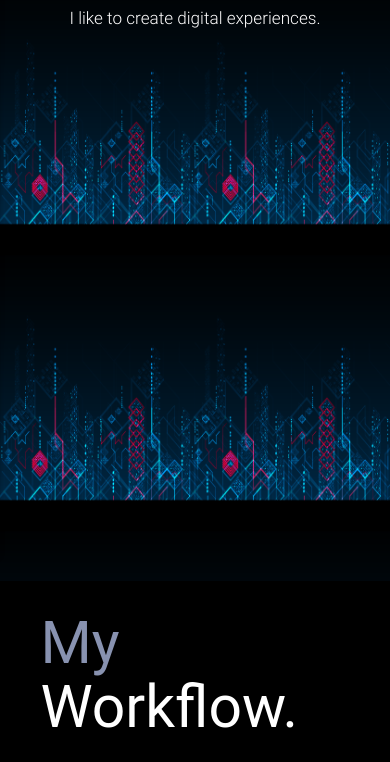
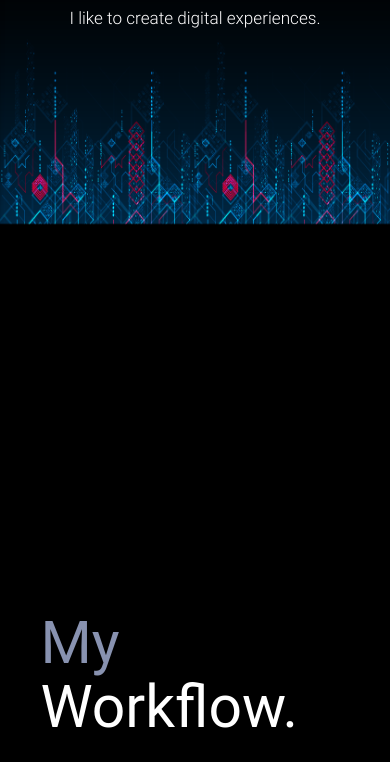
Before and after one commit to DevDaniel-R/myPortal, a plain HTML site: page index.html in a window 390 px wide. Shown: the part 347-1109 px from the top of the page. Drawn offline with nearby package versions, Linux system fonts and the light colour scheme; a web font is replaced by a local one.

Commit message:
updated mobile site so banner isnt repeating

```diff
--- a/css/main.css
+++ b/css/main.css
@@ -166,6 +166,12 @@ body {
   overflow: hidden;
 }
 
+/* img.responsive-img,
+video.responsive-video {
+  max-width: 100%;
+  height: auto;
+} */
+
 .section-about {
   background-color: #0a192f;
   /* background: #1565c0; */
@@ -257,3 +263,17 @@ body {
 .fa-angle-double-up {
   color: #E31B6D;
 }
+
+
+@media only screen and (max-width: 700px) {
+  .main-header {
+    /* background: linear-gradient(rgba(0, 0, 0, 0.6) 100%, rgba(0, 0, 0, 0.5)100%), url("../img/Artboardbanner.png"); */
+    background-image: url("../img/Artboardbanner.png");
+    background-size: contain;
+    background-position: center;
+    background-repeat: no-repeat;
+    /* background-position-x: center; */
+    height: 110vh;
+    color: #fff;
+  }
+}
```
